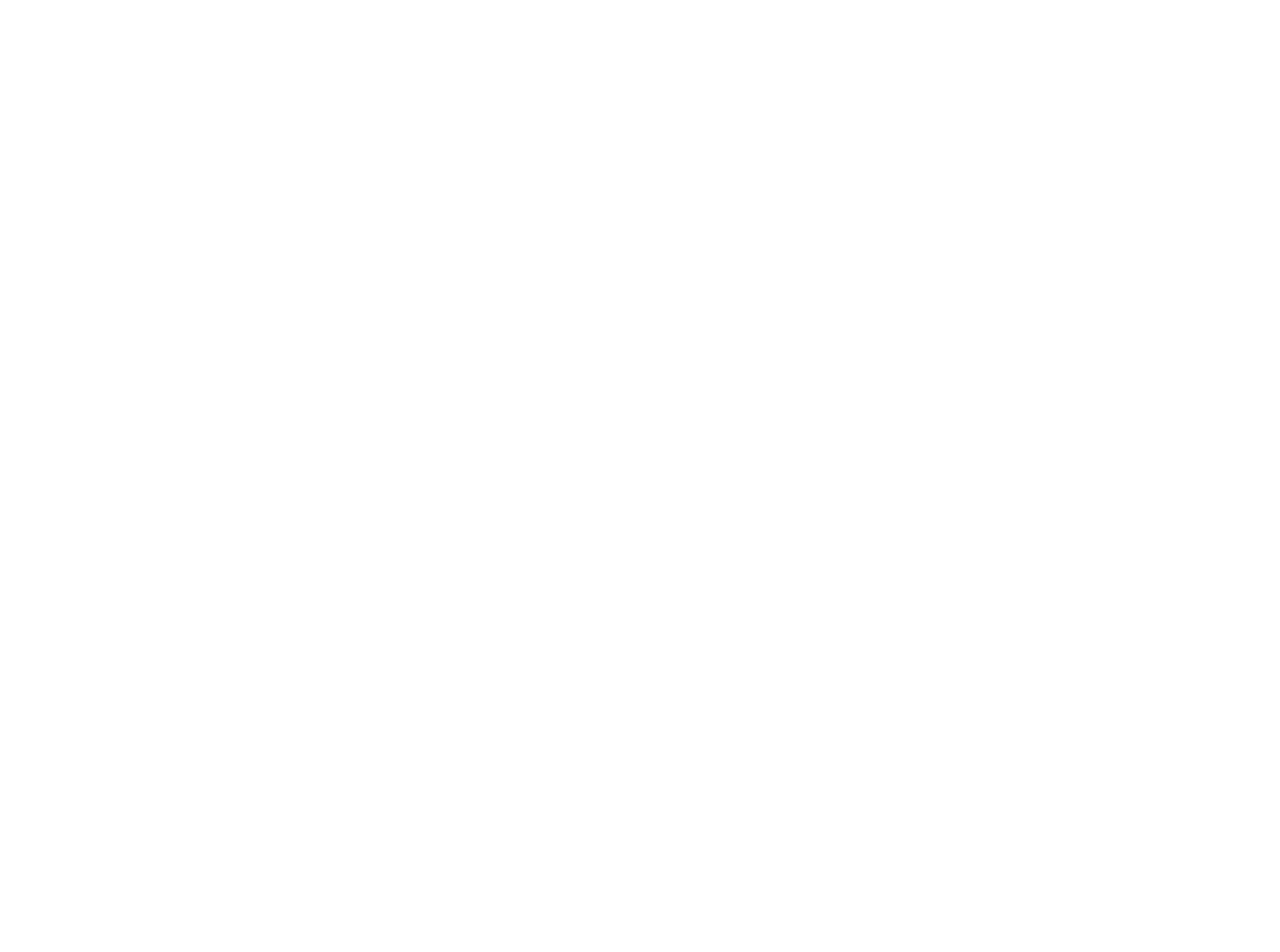
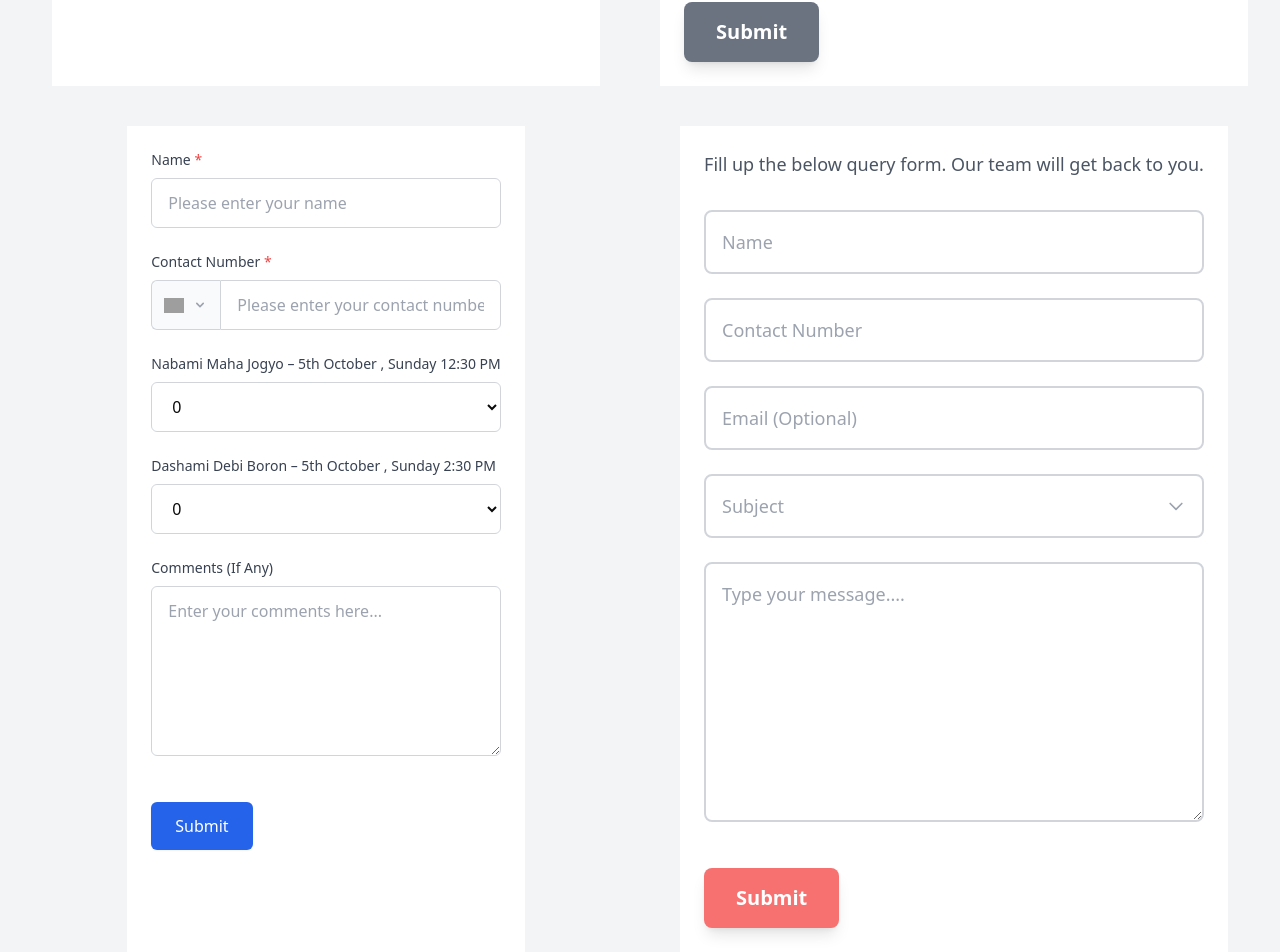
Before and after one commit to MyselfDebajyoti/basa-project, a Next.js app: page /admin in a window 1280 px wide. Shown: the part 1296-2248 px from the top of the page. Before the commit the page ends 1060 px from the top, so only its background shows below. Built offline with nearby package versions, Linux system fonts and the light colour scheme; sample sign-in values are in the browser's storage; grey boxes are pictures that could not be loaded.

Commit message:
Refactor forms to integrate Appwrite for submissions and add success/error handling

```diff
--- a/app/admin/page.tsx
+++ b/app/admin/page.tsx
@@ -1,20 +1,18 @@
 "use client";
 
 import { FormSkeleton } from "@/components/BengaliEnrollmentForm";
-
+import MembershipForm from "@/components/MemberShipForm";
+import RsvpForm from "@/components/RsvpForm";
+import ContactEnquriesForm from "@/components/ContactEnquriesForm";
 export default function AdminPage() {
   return (
     <div className="">
-      {/* <header>
-        <div className="max-w-7xl mx-auto px-4 sm:px-6 lg:px-8">
-          <h1 className="text-3xl font-bold leading-tight text-gray-900">
-            Dashboard
-          </h1>
-        </div>
-      </header> */}
       <main>
-        <div className="max-w-7xl mx-auto px-4 sm:px-6 lg:px-8 mt-8">
+        <div className="max-w-7xl grid grid-cols-2 gap-10 mx-auto px-4 sm:px-6 lg:px-8 mt-8">
           <FormSkeleton />
+          <MembershipForm />
+          <RsvpForm />
+          <ContactEnquriesForm />
         </div>
       </main>
     </div>
--- a/components/ContactEnquriesForm.jsx
+++ b/components/ContactEnquriesForm.jsx
@@ -1,4 +1,6 @@
 import React, { useState } from "react";
+import { databases, DATABASE_ID, TABLES } from "../lib/appwrite";
+import { ID } from "appwrite";
 
 const ContactEnquiriesForm = () => {
   const [formData, setFormData] = useState({
@@ -10,6 +12,8 @@
   });
 
   const [isDropdownOpen, setIsDropdownOpen] = useState(false);
+  const [isSubmitting, setIsSubmitting] = useState(false);
+  const [submitMessage, setSubmitMessage] = useState("");
 
   const subjectOptions = [
     "General Enquiry",
@@ -35,10 +39,45 @@
     setIsDropdownOpen(false);
   };
 
-  const handleSubmit = (e) => {
+  const handleSubmit = async (e) => {
     e.preventDefault();
-    console.log("Contact enquiry form submitted:", formData);
-    // Handle form submission here
+    setIsSubmitting(true);
+    setSubmitMessage("");
+
+    try {
+      // Create a document in Appwrite database table
+      const response = await databases.createDocument(
+        DATABASE_ID,
+        TABLES.CONTACT_ENQUIRIES_FORM,
+        ID.unique(),
+        {
+          name: formData.name,
+          contactNumber: formData.contactNumber,
+          email: formData.email || "",
+          subject: formData.subject,
+          message: formData.message,
+        }
+      );
+
+      console.log("Contact enquiry form submitted successfully:", response);
+      setSubmitMessage(
+        "Contact enquiry submitted successfully! We'll get back to you soon."
+      );
+
+      // Reset form after successful submission
+      setFormData({
+        name: "",
+        contactNumber: "",
+        email: "",
+        subject: "",
+        message: "",
+      });
+    } catch (error) {
+      console.error("Error submitting contact enquiry form:", error);
+      setSubmitMessage("Error submitting contact enquiry. Please try again.");
+    } finally {
+      setIsSubmitting(false);
+    }
   };
 
   return (
@@ -48,6 +87,19 @@
           Fill up the below query form. Our team will get back to you.
         </p>
       </div>
+
+      {/* Success/Error Message */}
+      {submitMessage && (
+        <div
+          className={`mb-6 p-4 rounded-lg ${
+            submitMessage.includes("successfully")
+              ? "bg-green-100 text-green-700 border border-green-300"
+              : "bg-red-100 text-red-700 border border-red-300"
+          }`}
+        >
+          {submitMessage}
+        </div>
+      )}
 
       <form onSubmit={handleSubmit} className="space-y-6">
         {/* Name */}
@@ -60,6 +112,7 @@
             onChange={handleChange}
             className="w-full px-4 py-4 text-lg border-2 border-gray-300 rounded-lg focus:border-blue-500 focus:outline-none transition-colors placeholder-gray-400"
             required
+            disabled={isSubmitting}
           />
         </div>
 
@@ -73,6 +126,7 @@
             onChange={handleChange}
             className="w-full px-4 py-4 text-lg border-2 border-gray-300 rounded-lg focus:border-blue-500 focus:outline-none transition-colors placeholder-gray-400"
             required
+            disabled={isSubmitting}
           />
         </div>
 
@@ -85,6 +139,7 @@
             value={formData.email}
             onChange={handleChange}
             className="w-full px-4 py-4 text-lg border-2 border-gray-300 rounded-lg focus:border-blue-500 focus:outline-none transition-colors placeholder-gray-400"
+            disabled={isSubmitting}
           />
         </div>
 
@@ -92,8 +147,9 @@
         <div className="relative">
           <button
             type="button"
-            onClick={() => setIsDropdownOpen(!isDropdownOpen)}
+            onClick={() => !isSubmitting && setIsDropdownOpen(!isDropdownOpen)}
             className="w-full px-4 py-4 text-lg border-2 border-gray-300 rounded-lg focus:border-blue-500 focus:outline-none transition-colors text-left flex justify-between items-center"
+            disabled={isSubmitting}
           >
             <span
               className={formData.subject ? "text-gray-700" : "text-gray-400"}
@@ -118,7 +174,7 @@
           </button>
 
           {/* Dropdown Options */}
-          {isDropdownOpen && (
+          {isDropdownOpen && !isSubmitting && (
             <div className="absolute z-10 w-full mt-1 bg-white border-2 border-gray-300 rounded-lg shadow-lg">
               {subjectOptions.map((option, index) => (
                 <button
@@ -152,6 +208,7 @@
             rows={8}
             className="w-full px-4 py-4 text-lg border-2 border-gray-300 rounded-lg focus:border-blue-500 focus:outline-none transition-colors placeholder-gray-400 resize-vertical"
             required
+            disabled={isSubmitting}
           />
         </div>
 
@@ -159,15 +216,20 @@
         <div className="pt-4">
           <button
             type="submit"
-            className="bg-red-400 hover:bg-red-500 text-white font-semibold text-xl px-8 py-4 rounded-lg transition-colors duration-200 shadow-lg hover:shadow-xl"
+            disabled={isSubmitting}
+            className={`font-semibold text-xl px-8 py-4 rounded-lg transition-colors duration-200 shadow-lg hover:shadow-xl ${
+              isSubmitting
+                ? "bg-gray-400 cursor-not-allowed text-white"
+                : "bg-red-400 hover:bg-red-500 text-white"
+            }`}
           >
-            Submit
+            {isSubmitting ? "Submitting..." : "Submit"}
           </button>
         </div>
       </form>
 
       {/* Click outside to close dropdown */}
-      {isDropdownOpen && (
+      {isDropdownOpen && !isSubmitting && (
         <div
           className="fixed inset-0 z-5"
           onClick={() => setIsDropdownOpen(false)}
--- a/components/MemberShipForm.jsx
+++ b/components/MemberShipForm.jsx
@@ -1,4 +1,6 @@
 import React, { useState } from "react";
+import { databases, DATABASE_ID, TABLES } from "../lib/appwrite";
+import { ID } from "appwrite";
 
 const MembershipForm = () => {
   const [formData, setFormData] = useState({
@@ -12,6 +14,9 @@
     isStudent: false,
   });
 
+  const [isSubmitting, setIsSubmitting] = useState(false);
+  const [submitMessage, setSubmitMessage] = useState("");
+
   const handleChange = (e) => {
     const { name, value, type, checked } = e.target;
     setFormData((prev) => ({
@@ -20,10 +25,49 @@
     }));
   };
 
-  const handleSubmit = (e) => {
+  const handleSubmit = async (e) => {
     e.preventDefault();
-    console.log("Membership form submitted:", formData);
-    // Handle form submission here
+    setIsSubmitting(true);
+    setSubmitMessage("");
+
+    try {
+      // Create a document in Appwrite database table
+      const response = await databases.createDocument(
+        DATABASE_ID,
+        TABLES.MEMBERSHIP_FORM,
+        ID.unique(),
+        {
+          name: formData.name,
+          contactNumber: formData.contactNumber,
+          email: formData.email || "",
+          membershipEnquiry: formData.membershipEnquiry,
+          referringMember: formData.referringMember || "",
+          numberOfAdults: parseInt(formData.numberOfAdults) || 0,
+          numberOfChildren: parseInt(formData.numberOfChildren) || 0,
+          isStudent: formData.isStudent,
+        }
+      );
+
+      console.log("Membership form submitted successfully:", response);
+      setSubmitMessage("Membership enquiry submitted successfully! We'll get back to you soon.");
+
+      // Reset form after successful submission
+      setFormData({
+        name: "",
+        contactNumber: "",
+        email: "",
+        membershipEnquiry: "",
+        referringMember: "",
+        numberOfAdults: "",
+        numberOfChildren: "",
+        isStudent: false,
+      });
+    } catch (error) {
+      console.error("Error submitting membership form:", error);
+      setSubmitMessage("Error submitting membership enquiry. Please try again.");
+    } finally {
+      setIsSubmitting(false);
+    }
   };
 
   return (
@@ -38,6 +82,19 @@
         </p>
       </div>
 
+      {/* Success/Error Message */}
+      {submitMessage && (
+        <div
+          className={`mb-6 p-4 rounded-lg ${
+            submitMessage.includes("successfully")
+              ? "bg-green-100 text-green-700 border border-green-300"
+              : "bg-red-100 text-red-700 border border-red-300"
+          }`}
+        >
+          {submitMessage}
+        </div>
+      )}
+
       <form onSubmit={handleSubmit} className="space-y-6">
         {/* Name */}
         <div>
@@ -49,6 +106,7 @@
             onChange={handleChange}
             className="w-full px-4 py-4 text-lg border-2 border-gray-300 rounded-lg focus:border-blue-500 focus:outline-none transition-colors placeholder-gray-400"
             required
+            disabled={isSubmitting}
           />
         </div>
 
@@ -62,6 +120,7 @@
             onChange={handleChange}
             className="w-full px-4 py-4 text-lg border-2 border-gray-300 rounded-lg focus:border-blue-500 focus:outline-none transition-colors placeholder-gray-400"
             required
+            disabled={isSubmitting}
           />
         </div>
 
@@ -74,6 +133,7 @@
             value={formData.email}
             onChange={handleChange}
             className="w-full px-4 py-4 text-lg border-2 border-gray-300 rounded-lg focus:border-blue-500 focus:outline-none transition-colors placeholder-gray-400"
+            disabled={isSubmitting}
           />
         </div>
 
@@ -87,6 +147,7 @@
             rows={4}
             className="w-full px-4 py-4 text-lg border-2 border-gray-300 rounded-lg focus:border-blue-500 focus:outline-none transition-colors placeholder-gray-400 resize-vertical"
             required
+            disabled={isSubmitting}
           />
         </div>
 
@@ -99,6 +160,7 @@
             value={formData.referringMember}
             onChange={handleChange}
             className="w-full px-4 py-4 text-lg border-2 border-gray-300 rounded-lg focus:border-blue-500 focus:outline-none transition-colors placeholder-gray-400"
+            disabled={isSubmitting}
           />
         </div>
 
@@ -113,6 +175,7 @@
             min="0"
             className="w-full px-4 py-4 text-lg border-2 border-gray-300 rounded-lg focus:border-blue-500 focus:outline-none transition-colors placeholder-gray-400"
             required
+            disabled={isSubmitting}
           />
         </div>
 
@@ -127,6 +190,7 @@
             min="0"
             className="w-full px-4 py-4 text-lg border-2 border-gray-300 rounded-lg focus:border-blue-500 focus:outline-none transition-colors placeholder-gray-400"
             required
+            disabled={isSubmitting}
           />
         </div>
 
@@ -139,6 +203,7 @@
               checked={formData.isStudent}
               onChange={handleChange}
               className="sr-only peer"
+              disabled={isSubmitting}
             />
             <div className="w-11 h-6 bg-gray-200 peer-focus:outline-none peer-focus:ring-4 peer-focus:ring-blue-300 rounded-full peer peer-checked:after:translate-x-full peer-checked:after:border-white after:content-[''] after:absolute after:top-[2px] after:left-[2px] after:bg-white after:border-gray-300 after:border after:rounded-full after:h-5 after:w-5 after:transition-all peer-checked:bg-blue-600"></div>
           </label>
@@ -161,9 +226,14 @@
         <div className="pt-4">
           <button
             type="submit"
-            className="bg-gray-500 hover:bg-gray-600 text-white font-semibold text-xl px-8 py-4 rounded-lg transition-colors duration-200 shadow-lg hover:shadow-xl"
+            disabled={isSubmitting}
+            className={`font-semibold text-xl px-8 py-4 rounded-lg transition-colors duration-200 shadow-lg hover:shadow-xl ${
+              isSubmitting
+                ? "bg-gray-400 cursor-not-allowed text-white"
+                : "bg-gray-500 hover:bg-gray-600 text-white"
+            }`}
           >
-            Submit
+            {isSubmitting ? "Submitting..." : "Submit"}
           </button>
         </div>
       </form>
--- a/components/RsvpForm.jsx
+++ b/components/RsvpForm.jsx
@@ -1,4 +1,6 @@
 import React, { useState } from "react";
+import { databases, DATABASE_ID, TABLES } from "../lib/appwrite";
+import { ID } from "appwrite";
 
 const RsvpForm = () => {
   const [formData, setFormData] = useState({
@@ -8,6 +10,9 @@
     dashamiDebiBoron: 0,
     comments: "",
   });
+
+  const [isSubmitting, setIsSubmitting] = useState(false);
+  const [submitMessage, setSubmitMessage] = useState("");
 
   const handleChange = (e) => {
     const { name, value } = e.target;
@@ -24,14 +29,62 @@
     }));
   };
 
-  const handleSubmit = (e) => {
+  const handleSubmit = async (e) => {
     e.preventDefault();
-    console.log("RSVP form submitted:", formData);
-    // Handle form submission here
+    setIsSubmitting(true);
+    setSubmitMessage("");
+
+    try {
+      // Create a document in Appwrite database table
+      const response = await databases.createDocument(
+        DATABASE_ID,
+        TABLES.RSVP_FORM,
+        ID.unique(),
+        {
+          name: formData.name,
+          contactNumber: formData.contactNumber,
+          nabamiMahaJogyo: formData.nabamiMahaJogyo,
+          dashamiDebiBoron: formData.dashamiDebiBoron,
+          comments: formData.comments || "",
+        }
+      );
+
+      console.log("RSVP form submitted successfully:", response);
+      setSubmitMessage(
+        "RSVP submitted successfully! We'll see you at the events."
+      );
+
+      // Reset form after successful submission
+      setFormData({
+        name: "",
+        contactNumber: "",
+        nabamiMahaJogyo: 0,
+        dashamiDebiBoron: 0,
+        comments: "",
+      });
+    } catch (error) {
+      console.error("Error submitting RSVP form:", error);
+      setSubmitMessage("Error submitting RSVP. Please try again.");
+    } finally {
+      setIsSubmitting(false);
+    }
   };
 
   return (
     <div className="max-w-2xl mx-auto p-6 bg-white">
+      {/* Success/Error Message */}
+      {submitMessage && (
+        <div
+          className={`mb-6 p-4 rounded-lg ${
+            submitMessage.includes("successfully")
+              ? "bg-green-100 text-green-700 border border-green-300"
+              : "bg-red-100 text-red-700 border border-red-300"
+          }`}
+        >
+          {submitMessage}
+        </div>
+      )}
+
       <form onSubmit={handleSubmit} className="space-y-6">
         {/* Name */}
         <div>
@@ -46,6 +99,7 @@
             onChange={handleChange}
             className="w-full px-4 py-3 text-base border border-gray-300 rounded-md focus:border-blue-500 focus:outline-none focus:ring-1 focus:ring-blue-500 transition-colors placeholder-gray-400"
             required
+            disabled={isSubmitting}
           />
         </div>
 
@@ -81,6 +135,7 @@
               onChange={handleChange}
               className="flex-1 px-4 py-3 text-base border border-gray-300 rounded-r-md focus:border-blue-500 focus:outline-none focus:ring-1 focus:ring-blue-500 transition-colors placeholder-gray-400"
               required
+              disabled={isSubmitting}
             />
           </div>
         </div>
@@ -96,6 +151,7 @@
               handleNumberChange("nabamiMahaJogyo", e.target.value)
             }
             className="w-full px-4 py-3 text-base border border-gray-300 rounded-md focus:border-blue-500 focus:outline-none focus:ring-1 focus:ring-blue-500 transition-colors bg-white"
+            disabled={isSubmitting}
           >
             {[...Array(21)].map((_, i) => (
               <option key={i} value={i}>
@@ -116,6 +172,7 @@
               handleNumberChange("dashamiDebiBoron", e.target.value)
             }
             className="w-full px-4 py-3 text-base border border-gray-300 rounded-md focus:border-blue-500 focus:outline-none focus:ring-1 focus:ring-blue-500 transition-colors bg-white"
+            disabled={isSubmitting}
           >
             {[...Array(21)].map((_, i) => (
               <option key={i} value={i}>
@@ -137,6 +194,7 @@
             rows={6}
             className="w-full px-4 py-3 text-base border border-gray-300 rounded-md focus:border-blue-500 focus:outline-none focus:ring-1 focus:ring-blue-500 transition-colors placeholder-gray-400 resize-vertical"
             placeholder="Enter your comments here..."
+            disabled={isSubmitting}
           />
         </div>
 
@@ -144,9 +202,14 @@
         <div className="pt-4">
           <button
             type="submit"
-            className="bg-blue-600 hover:bg-blue-700 text-white font-medium text-base px-6 py-3 rounded-md transition-colors duration-200 shadow-sm hover:shadow-md focus:outline-none focus:ring-2 focus:ring-blue-500 focus:ring-offset-2"
+            disabled={isSubmitting}
+            className={`font-medium text-base px-6 py-3 rounded-md transition-colors duration-200 shadow-sm hover:shadow-md focus:outline-none focus:ring-2 focus:ring-blue-500 focus:ring-offset-2 ${
+              isSubmitting
+                ? "bg-gray-400 cursor-not-allowed text-white"
+                : "bg-blue-600 hover:bg-blue-700 text-white"
+            }`}
           >
-            Submit
+            {isSubmitting ? "Submitting..." : "Submit"}
           </button>
         </div>
       </form>
```
Also changed, not shown: lib/appwrite.js (+10 -0 lines).
